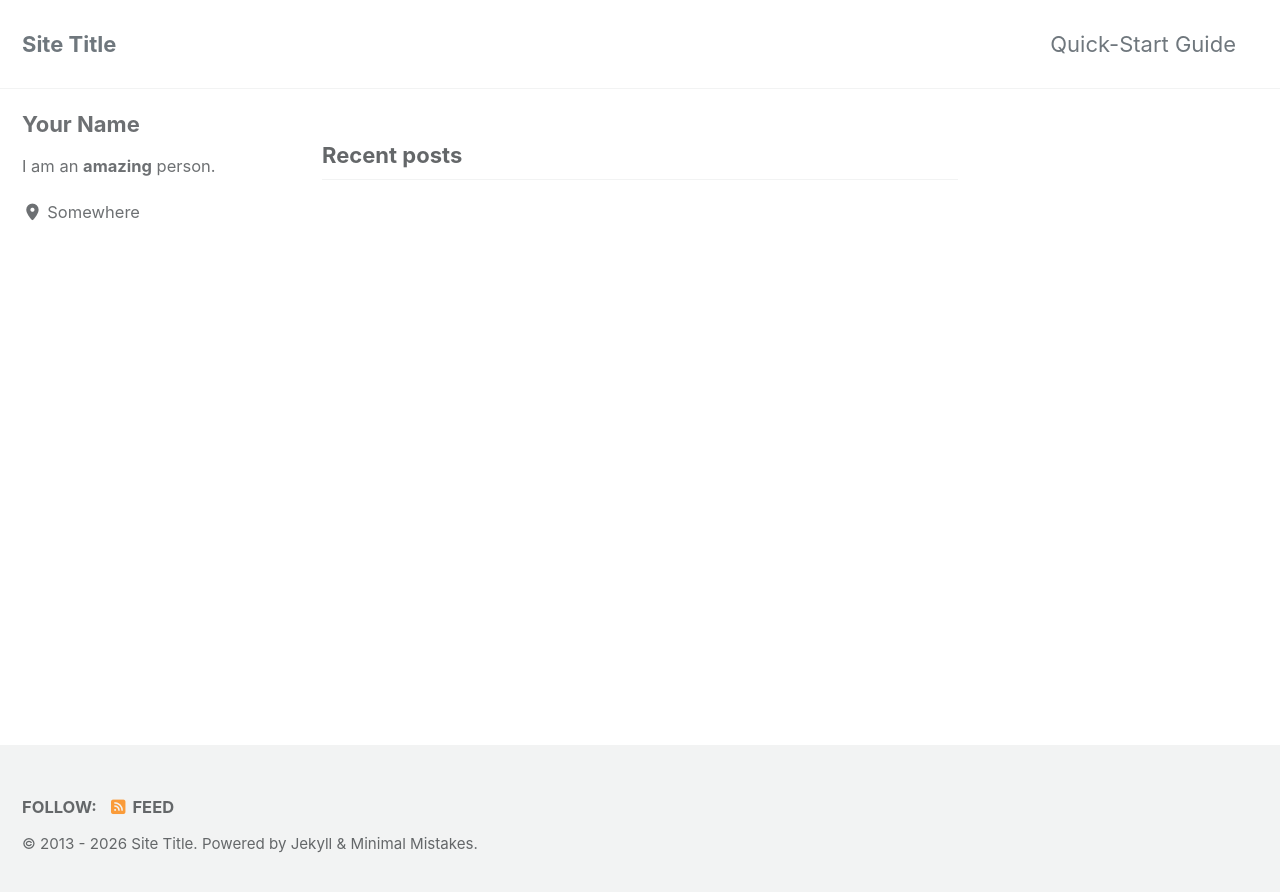
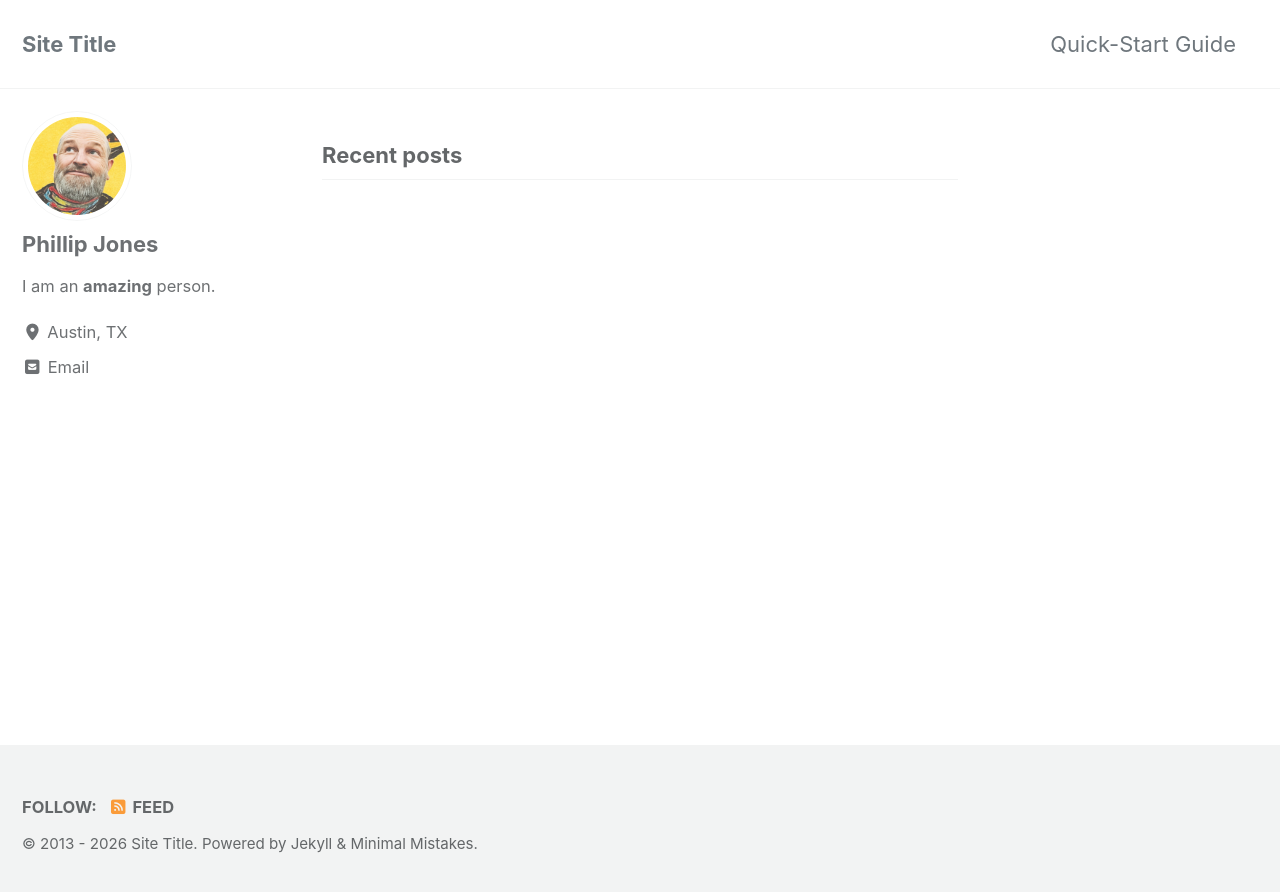
Before and after one commit to philphails1-max/phil_phails, a Jekyll site: the page built from index.html, in a window 1280 px wide. Shown: the top 892 px of the page. Built offline with Jekyll 4.4.1, drawn with Linux system fonts in a browser that asks for light colours; cached includes are drawn as plain includes; the list of posts is cut into pages by our own code.

Commit message:
updating name avatar image  and stuff

```diff
--- a/_config.yml
+++ b/_config.yml
@@ -114,11 +114,11 @@ analytics:
 
 # Site Author
 author:
-  name             : "Your Name"
-  avatar           : # path of avatar image, e.g. "/assets/images/bio-photo.jpg"
+  name             : "Phillip Jones"
+  avatar           : "/assets/images/philphailslogopic.jpg"
   bio              : "I am an **amazing** person."
-  location         : "Somewhere"
-  email            :
+  location         : "Austin, TX"
+  email            : "philphails1@gmail.com"
   # fediverse      : "@you@instance.social"  # used for fediverse:creator meta tag
   links:
     - label: "Email"
@@ -150,11 +150,11 @@ footer:
     - label: "Facebook"
       icon: "fab fa-fw fa-square-facebook"
       # url:
-    - label: "GitHub"
-      icon: "fab fa-fw fa-github"
+    - label: "Linkedin"
+      icon: "fab fa-fw fa-linkedin-square"
       # url:
-    - label: "GitLab"
-      icon: "fab fa-fw fa-gitlab"
+    - label: "YouTube"
+      icon: "fab fa-fw fa-youtube"
       # url:
     - label: "Bitbucket"
       icon: "fab fa-fw fa-bitbucket"
```
Also changed, not shown: assets/images/philphailslogopic.jpg (added).
